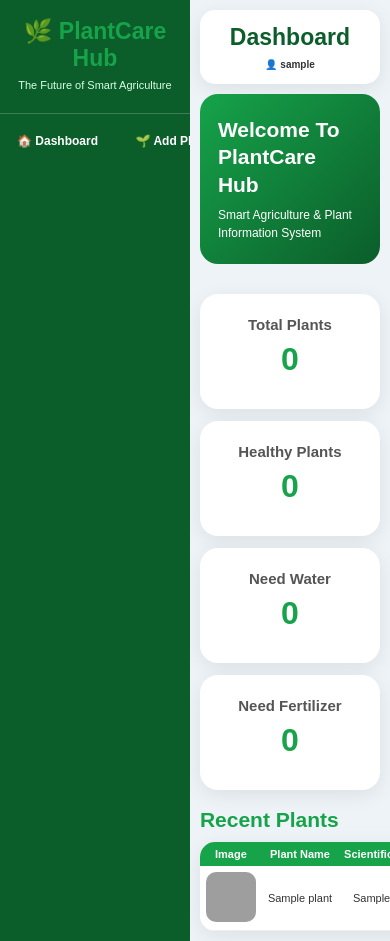
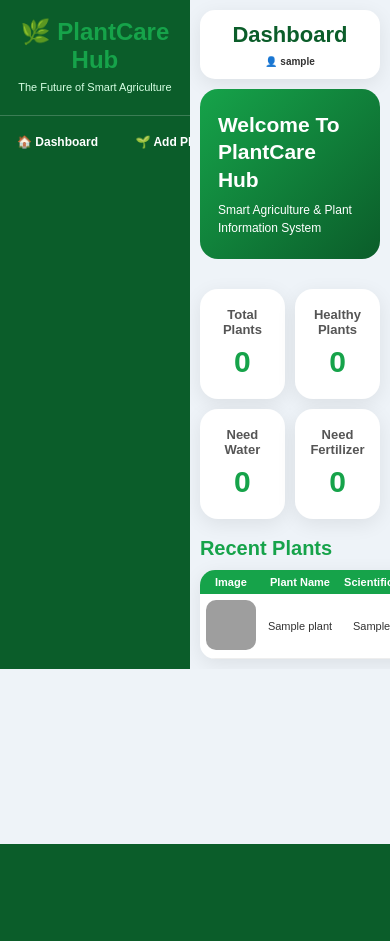
Before and after one commit to rajan963/SmartPlantCare-, a Flask app: page /dashboard in a window 390 px wide. After the commit the page ends 844 px from the top, so only its background shows below. Run offline with Flask 3, Linux system fonts and the light colour scheme; the visitor is signed in with stand-in values (Sample User, id 1); a database or web service that is not in the repository returns one stand-in record (values such as "Sample title"); data that the repository does not hold is empty; some libraries are stand-ins or nearby versions; grey boxes are pictures that could not be loaded.

Commit message:
Fix mobile dashboard layout

```diff
--- a/templates/dashboard.html
+++ b/templates/dashboard.html
@@ -9,50 +9,96 @@
 @media(max-width:600px){
 html,body{width:100%!important;min-width:0!important;max-width:100%!important;margin:0!important;padding:0!important;overflow-x:hidden!important}
 body.dashboard-page{width:100%!important;min-width:0!important}
-.dashboard-page .sidebar{position:relative!important;width:100%!important;height:auto!important;min-height:0!important;margin:0!important;padding:0!important;box-sizing:border-box!important;overflow:hidden!important}
-.dashboard-page .sidebar .logo{width:100%!important;box-sizing:border-box!important;text-align:center!important;padding:18px 15px!important;margin:0!important}
-.dashboard-page .sidebar .logo h2{font-size:23px!important;margin:0 0 5px!important}
+
+.dashboard-page .sidebar{
+ position:relative!important;top:auto!important;left:auto!important;right:auto!important;
+ width:100%!important;height:auto!important;min-height:0!important;margin:0!important;padding:0!important;
+ box-sizing:border-box!important;overflow:hidden!important
+}
+.dashboard-page .sidebar .logo{
+ width:100%!important;box-sizing:border-box!important;text-align:center!important;
+ padding:18px 10px!important;margin:0!important
+}
+.dashboard-page .sidebar .logo h2{font-size:24px!important;margin:0 0 5px!important}
 .dashboard-page .sidebar .logo p{font-size:11px!important;margin:0!important}
 
-.dashboard-page .sidebar ul{width:100%!important;display:flex!important;flex-direction:row!important;flex-wrap:nowrap!important;gap:0!important;margin:0!important;padding:0!important;box-sizing:border-box!important;overflow-x:auto!important;overflow-y:hidden!important;white-space:nowrap!important;scrollbar-width:none}
-.dashboard-page .sidebar ul::-webkit-scrollbar{display:none}
+.dashboard-page .sidebar ul{
+ width:100%!important;display:flex!important;flex-direction:row!important;flex-wrap:nowrap!important;
+ justify-content:flex-start!important;align-items:center!important;gap:0!important;margin:0!important;padding:0!important;
+ box-sizing:border-box!important;overflow-x:auto!important;overflow-y:hidden!important;
+ white-space:nowrap!important;scrollbar-width:none!important
+}
+.dashboard-page .sidebar ul::-webkit-scrollbar{display:none!important}
 .dashboard-page .sidebar ul li{flex:0 0 auto!important;width:auto!important;margin:0!important;padding:0!important}
-.dashboard-page .sidebar ul li a{display:flex!important;align-items:center!important;justify-content:center!important;min-width:115px!important;height:55px!important;padding:0 14px!important;margin:0!important;box-sizing:border-box!important;font-size:12px!important;white-space:nowrap!important}
+.dashboard-page .sidebar ul li a{
+ display:flex!important;align-items:center!important;justify-content:center!important;
+ width:auto!important;min-width:115px!important;height:52px!important;padding:0 14px!important;
+ margin:0!important;box-sizing:border-box!important;font-size:12px!important;white-space:nowrap!important
+}
 
-.dashboard-page .main-content{width:100%!important;max-width:100%!important;min-width:0!important;margin:0!important;padding:10px!important;box-sizing:border-box!important;overflow:hidden!important}
-.dashboard-page .topbar{width:100%!important;min-height:70px!important;display:flex!important;align-items:center!important;justify-content:space-between!important;gap:8px!important;padding:14px!important;margin:0 0 10px!important;box-sizing:border-box!important}
-.dashboard-page .topbar h1{font-size:23px!important;margin:0!important;white-space:nowrap!important}
-.dashboard-page .topbar .user{max-width:55%!important;font-size:10px!important;text-align:right!important;word-break:break-word!important;overflow-wrap:anywhere!important}
+.dashboard-page .main-content{
+ position:relative!important;width:100%!important;max-width:100%!important;min-width:0!important;
+ margin:0!important;padding:10px!important;box-sizing:border-box!important;overflow:hidden!important
+}
+.dashboard-page .topbar{
+ width:100%!important;min-height:65px!important;display:flex!important;align-items:center!important;
+ justify-content:space-between!important;gap:8px!important;padding:12px 14px!important;
+ margin:0 0 10px!important;box-sizing:border-box!important
+}
+.dashboard-page .topbar h1{font-size:22px!important;margin:0!important;white-space:nowrap!important}
+.dashboard-page .topbar .user{
+ max-width:55%!important;font-size:10px!important;text-align:right!important;
+ word-break:break-word!important;overflow-wrap:anywhere!important
+}
 
-.dashboard-page .welcome{width:100%!important;margin:10px 0!important;padding:22px 18px!important;box-sizing:border-box!important;overflow:hidden!important}
+.dashboard-page .welcome{
+ width:100%!important;margin:10px 0!important;padding:22px 18px!important;
+ box-sizing:border-box!important;overflow:hidden!important
+}
 .dashboard-page .welcome h2{font-size:21px!important;line-height:1.3!important;margin:0 0 8px!important}
 .dashboard-page .welcome p{font-size:12px!important;line-height:1.5!important;margin:0!important}
 
-.dashboard-page .cards{width:100%!important;display:grid!important;grid-template-columns:1fr!important;gap:12px!important;box-sizing:border-box!important}
-.dashboard-page .card{width:100%!important;min-width:0!important;min-height:115px!important;padding:22px!important;box-sizing:border-box!important;overflow:hidden!important}
-.dashboard-page .card h3{font-size:15px!important;margin:0 0 8px!important}
-.dashboard-page .card h1{font-size:32px!important;margin:0!important}
+.dashboard-page .cards{
+ width:100%!important;display:grid!important;
+ grid-template-columns:repeat(2,minmax(0,1fr))!important;gap:10px!important;box-sizing:border-box!important
+}
+.dashboard-page .card{
+ width:100%!important;min-width:0!important;min-height:110px!important;
+ padding:18px 10px!important;box-sizing:border-box!important;overflow:hidden!important;text-align:center!important
+}
+.dashboard-page .card h3{font-size:13px!important;margin:0 0 8px!important}
+.dashboard-page .card h1{font-size:30px!important;margin:0!important}
 
-.dashboard-page .main-content>h2{font-size:21px!important;margin:18px 0 10px!important}
-.dashboard-page .main-content>table{display:block!important;width:100%!important;overflow-x:auto!important;overflow-y:hidden!important;margin:0!important;box-sizing:border-box!important}
+.dashboard-page .main-content>h2{font-size:20px!important;margin:18px 0 10px!important}
+.dashboard-page .main-content>table{
+ display:block!important;width:100%!important;max-width:100%!important;
+ overflow-x:auto!important;overflow-y:hidden!important;margin:0!important;box-sizing:border-box!important
+}
 .dashboard-page table{min-width:700px!important;border-collapse:collapse!important}
 .dashboard-page table th,.dashboard-page table td{font-size:11px!important;padding:6px!important}
-.dashboard-page table img{width:50px!important;height:50px!important;max-width:50px!important;object-fit:cover!important;border-radius:10px!important}
+.dashboard-page table img{
+ width:50px!important;height:50px!important;max-width:50px!important;
+ object-fit:cover!important;border-radius:10px!important
+}
 .dashboard-page table td a{font-size:10px!important;white-space:nowrap!important}
 }
 
 @media(max-width:380px){
-.dashboard-page .sidebar .logo{padding:15px 10px!important}
+.dashboard-page .sidebar .logo{padding:15px 8px!important}
 .dashboard-page .sidebar .logo h2{font-size:21px!important}
 .dashboard-page .sidebar .logo p{font-size:10px!important}
-.dashboard-page .sidebar ul li a{min-width:105px!important;height:52px!important;padding:0 10px!important;font-size:11px!important}
+.dashboard-page .sidebar ul li a{
+ min-width:105px!important;height:50px!important;padding:0 10px!important;font-size:11px!important
+}
 .dashboard-page .main-content{padding:8px!important}
-.dashboard-page .topbar{padding:12px!important}
-.dashboard-page .topbar h1{font-size:21px!important}
-.dashboard-page .welcome{padding:20px 16px!important}
+.dashboard-page .topbar{padding:11px!important}
+.dashboard-page .topbar h1{font-size:20px!important}
+.dashboard-page .welcome{padding:20px 15px!important}
 .dashboard-page .welcome h2{font-size:19px!important}
-.dashboard-page .cards{gap:10px!important}
-.dashboard-page .card{min-height:105px!important;padding:20px!important}
+.dashboard-page .cards{gap:8px!important}
+.dashboard-page .card{min-height:100px!important;padding:16px 8px!important}
+.dashboard-page .card h3{font-size:12px!important}
+.dashboard-page .card h1{font-size:27px!important}
 }
 </style>
 </head>
@@ -123,8 +169,7 @@ body.dashboard-page{width:100%!important;min-width:0!important}
 <tr>
 <td>
 <img src="{{ url_for('static',filename='uploads/' + plant[6]) }}"
-                     width="70" height="70"
-                     style="border-radius:10px;object-fit:cover;">
+width="70" height="70" style="border-radius:10px;object-fit:cover;">
 </td>
 <td>{{ plant[1] }}</td>
 <td>{{ plant[2] }}</td>
```
Lines whose indentation alone changed are shown as unchanged.
